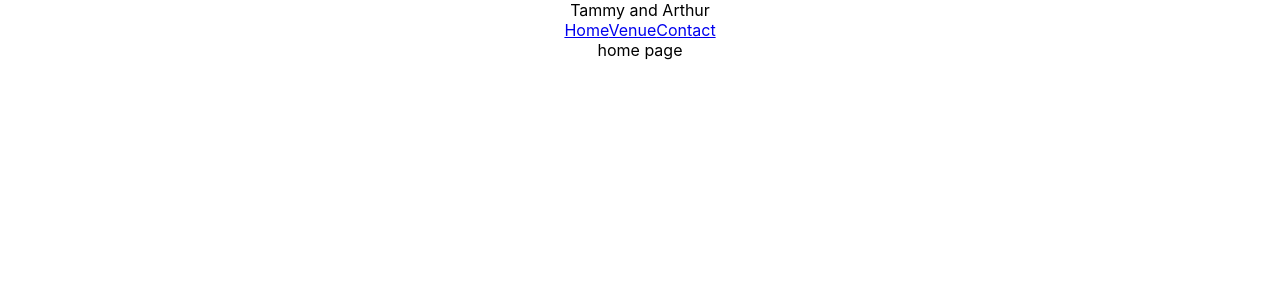
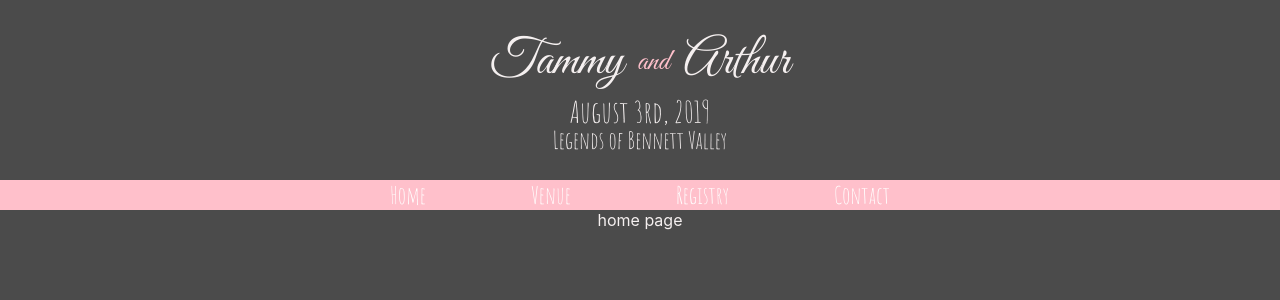
Before and after one commit to pungprakearti/tamthur, a React (Create React App) app: page / in a window 1280 px wide. Shown: the top 300 px of the page. Built offline with nearby package versions, Linux system fonts and the light colour scheme.

Commit message:
Added node-sass and started some styling

```diff
--- a/package.json
+++ b/package.json
@@ -3,6 +3,7 @@
   "version": "0.1.0",
   "private": true,
   "dependencies": {
+    "node-sass": "^4.11.0",
     "react": "^16.8.1",
     "react-dom": "^16.8.1",
     "react-router-dom": "^4.3.1",
--- a/src/App.css
+++ b/src/App.css
@@ -1,3 +1,10 @@
 .App {
   text-align: center;
 }
+
+a,
+a:hover,
+a:visited {
+  color: white;
+  text-decoration: none;
+}
--- a/src/App.js
+++ b/src/App.js
@@ -5,10 +5,25 @@ import Top from './Top';
 import RSVP from './RSVP';
 
 class App extends Component {
+  constructor(props) {
+    super(props);
+    this.state = {
+      date: 'August 3rd, 2019',
+      endDate: 'June 1st, 2019',
+      venue: {
+        name: 'Legends of Bennett Valley',
+        street: '3328 Yulupa Avenue',
+        city: 'Santa Rosa',
+        state: 'California',
+        zip: '95405'
+      }
+    };
+  }
+
   render() {
     return (
       <div className="App">
-        <Top />
+        <Top date={this.state.date} venue={this.state.venue} />
         <Switch>
           <Route exact path="/" render={() => 'home page'} />
           <Route exact path="/venue" render={() => 'venue'} />
@@ -16,7 +31,17 @@ class App extends Component {
           <Route exact path="/contact" render={() => 'contact'} />
 
           {/* rsvp isn't in the navbar because we don't want people inviting themselves */}
-          <Route exact path="/rsvp" render={() => <RSVP />} />
+          <Route
+            exact
+            path="/rsvp"
+            render={() => (
+              <RSVP
+                date={this.state.date}
+                endDate={this.state.endDate}
+                venue={this.state.venue}
+              />
+            )}
+          />
 
           {/* 404 Page */}
           <Route render={() => '404'} />
--- a/src/Top.js
+++ b/src/Top.js
@@ -1,15 +1,23 @@
 import React, { Component } from 'react';
 import { NavLink } from 'react-router-dom';
+import './Top.scss';
 
 export default class Top extends Component {
   render() {
     return (
       <div className="Top-cont">
-        Tammy and Arthur
+        <div className="Top-header">
+          Tammy<div className="Top-and">and</div>Arthur
+        </div>
+        <div className="Top-date">{this.props.date}</div>
+        <div className="Top-venue">{this.props.venue.name}</div>
         <div className="Top-navbar">
-          <NavLink to="/">Home</NavLink>
-          <NavLink to="/venue">Venue</NavLink>
-          <NavLink to="/contact">Contact</NavLink>
+          <div className="Top-navbar-text">
+            <NavLink to="/">Home</NavLink>
+            <NavLink to="/venue">Venue</NavLink>
+            <NavLink to="/registry">Registry</NavLink>
+            <NavLink to="/contact">Contact</NavLink>
+          </div>
         </div>
       </div>
     );
--- /dev/null
+++ b/src/Top.scss
@@ -0,0 +1,62 @@
+@import './_config.scss';
+
+.Top-cont {
+  // border: 1px solid red;
+  // height: 200px;
+  display: flex;
+  flex-direction: column;
+  align-items: center;
+  justify-content: center;
+  padding-top: 30px;
+}
+
+.Top-header {
+  font-family: $headerff;
+  font-size: 50px;
+  display: flex;
+  flex-direction: row;
+  justify-content: space-between;
+  align-items: center;
+  // border: 1px solid blue;
+  width: 300px;
+  // margin-bottom: -10px;
+}
+
+.Top-and {
+  font-size: 30px;
+  color: pink;
+}
+
+.Top-date,
+.Top-venue {
+  font-family: $linkff;
+}
+
+.Top-date {
+  font-size: 30px;
+  margin-bottom: -5px;
+}
+
+.Top-venue {
+  font-size: 24px;
+  padding-bottom: 25px;
+}
+
+.Top-navbar {
+  width: 100%;
+  display: flex;
+  align-items: column;
+  justify-content: center;
+  background-color: pink;
+}
+
+.Top-navbar-text {
+  // border: 1px solid green;
+  font-family: $linkff;
+  font-size: 24px;
+  width: 100%;
+  max-width: 500px;
+  display: flex;
+  flex-direction: row;
+  justify-content: space-between;
+}
--- /dev/null
+++ b/src/_config.scss
@@ -0,0 +1,7 @@
+@import url('https://fonts.googleapis.com/css?family=Great+Vibes');
+@import url('https://fonts.googleapis.com/css?family=Amatic+SC');
+
+$bg: rgb(75, 75, 75);
+$pText: rgb(245, 240, 240);
+$headerff: 'Great Vibes', cursive;
+$linkff: 'Amatic SC', cursive;
--- a/src/index.css
+++ /dev/null
@@ -1,14 +0,0 @@
-body {
-  margin: 0;
-  padding: 0;
-  font-family: -apple-system, BlinkMacSystemFont, "Segoe UI", "Roboto", "Oxygen",
-    "Ubuntu", "Cantarell", "Fira Sans", "Droid Sans", "Helvetica Neue",
-    sans-serif;
-  -webkit-font-smoothing: antialiased;
-  -moz-osx-font-smoothing: grayscale;
-}
-
-code {
-  font-family: source-code-pro, Menlo, Monaco, Consolas, "Courier New",
-    monospace;
-}
--- a/src/index.js
+++ b/src/index.js
@@ -1,6 +1,6 @@
 import React from 'react';
 import ReactDOM from 'react-dom';
-import './index.css';
+import './index.scss';
 import App from './App';
 import * as serviceWorker from './serviceWorker';
 import { BrowserRouter } from 'react-router-dom';
--- /dev/null
+++ b/src/index.scss
@@ -0,0 +1,18 @@
+@import './_config.scss';
+
+body {
+  margin: 0;
+  padding: 0;
+  font-family: -apple-system, BlinkMacSystemFont, 'Segoe UI', 'Roboto', 'Oxygen',
+    'Ubuntu', 'Cantarell', 'Fira Sans', 'Droid Sans', 'Helvetica Neue',
+    sans-serif;
+  -webkit-font-smoothing: antialiased;
+  -moz-osx-font-smoothing: grayscale;
+  background-color: $bg;
+  color: $pText;
+}
+
+code {
+  font-family: source-code-pro, Menlo, Monaco, Consolas, 'Courier New',
+    monospace;
+}
```
Also changed, not shown: src/logo.svg (deleted), 1 other file (tests, documents, lock files or other folders).
